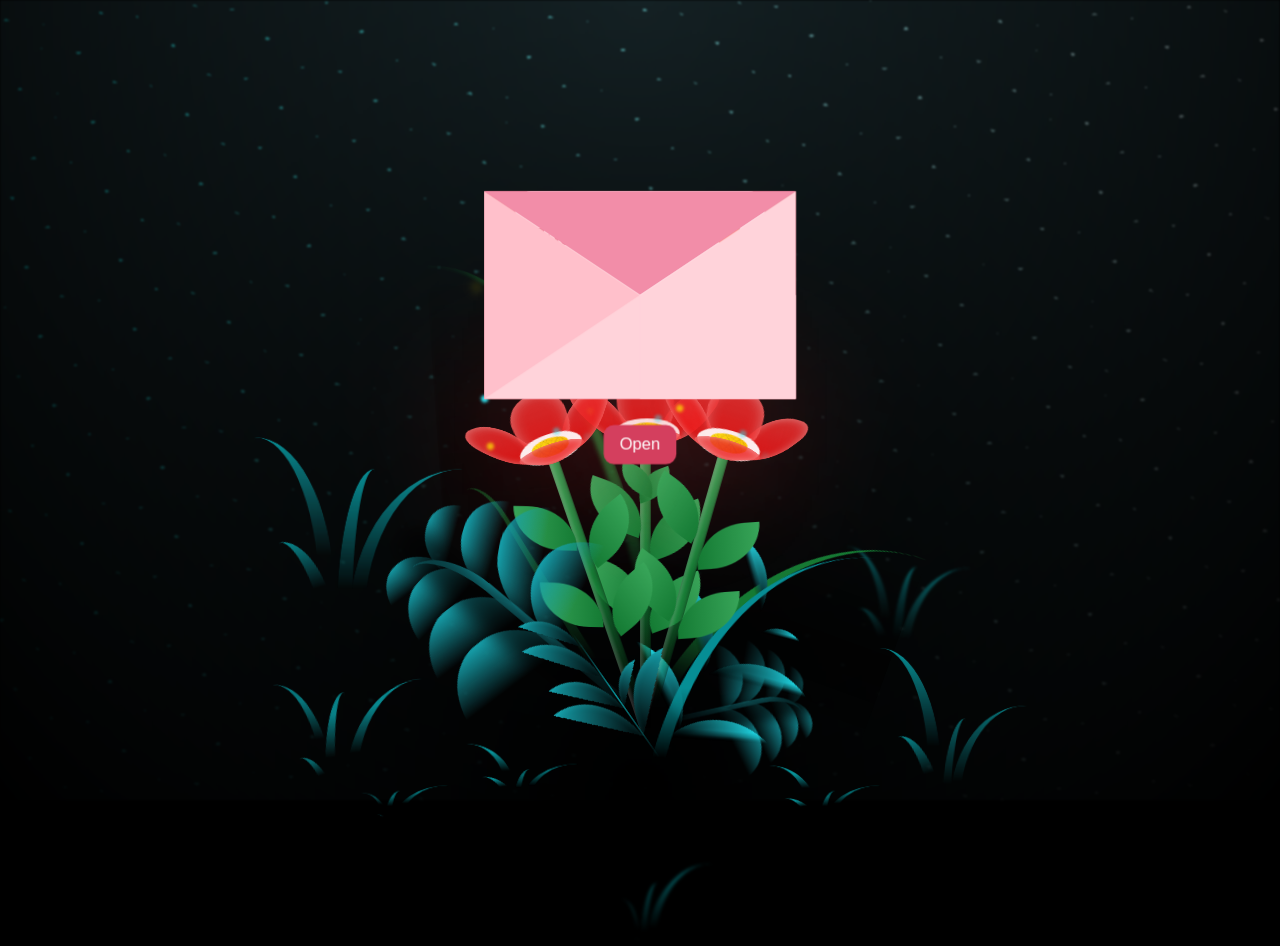
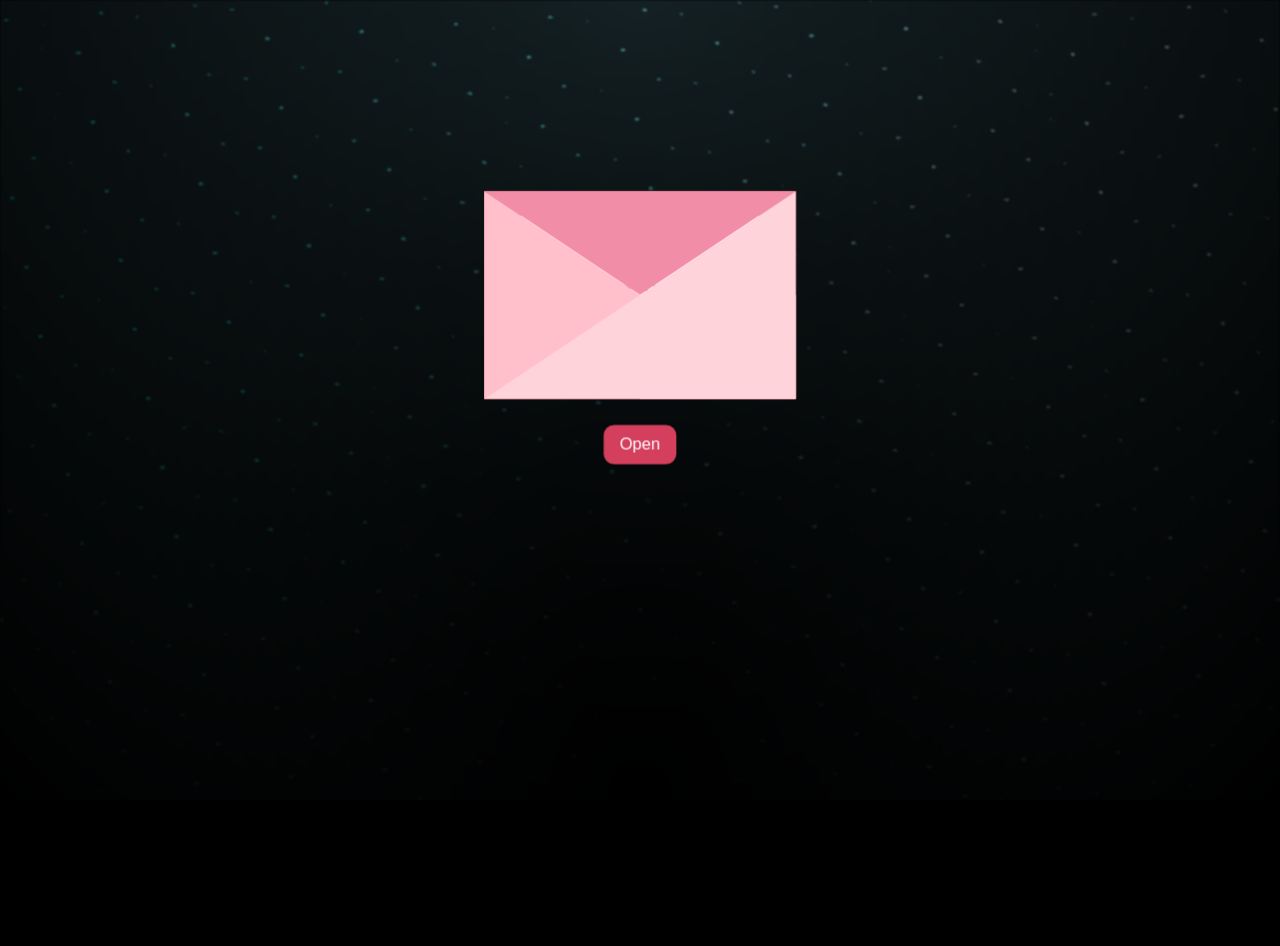
Before and after one commit to laxusdgreat/heartss.github.io, a plain HTML site: page card.html in a window 1280 px wide. After the commit the page ends 800 px from the top, so only its background shows below. Drawn offline with Linux system fonts and the light colour scheme.

Commit message:
Add files via upload

```diff
--- a/card.html
+++ b/card.html
@@ -17,6 +17,7 @@
             <div class="envelope"></div>
             <div class="letter">
                 <p>Flowers for you ❤️</p>
+                <p>Thank you for everything ✨</p>
             </div>
         </div>
         <div class="buttons">
--- a/script.js
+++ b/script.js
@@ -1,19 +1,25 @@
-onload = () => {
+window.onload = () => {
   document.body.classList.remove("container");
-  };
 
   const wrapper = document.querySelector(".wrapper");
   const openBtn = document.getElementById("openBtn");
   const closeBtn = document.getElementById("closeBtn");
+  const flowers = document.querySelector(".flowers");
+
+  // Ensure flowers are hidden initially (just in case)
+  flowers.classList.remove("show");
 
   openBtn.addEventListener("click", () => {
     wrapper.classList.add("open");
+    flowers.classList.add("show");
     openBtn.style.display = "none";
     closeBtn.style.display = "inline-block";
   });
 
   closeBtn.addEventListener("click", () => {
     wrapper.classList.remove("open");
+    flowers.classList.remove("show");
     closeBtn.style.display = "none";
     openBtn.style.display = "inline-block";
   });
+};
--- a/style.css
+++ b/style.css
@@ -96,26 +96,31 @@ body {
 
 .letter {
     position: absolute;
-    top: 0;
+    top: 50%; /* Center vertically */
+    left: 50%; /* Center horizontally */
     width: 80%;
     height: 80%;
     background-color: #FFF5F7;
     border-radius: 15px;
     z-index: 2;
     transition: 0.5s;
-    transform: translateY(0);
+    transform: translate(-50%, -50%); /* Adjust for centering */
+    display: flex; /* Use flexbox */
+    flex-direction: column; /* Stack children vertically */
+    justify-content: center; /* Center vertically */
+    align-items: center; /* Center horizontally */
 }
 
 .letter p {
     text-align: center;
-    font-size: 24px;
-    margin-top: 30px;
+    font-size: 12px;
+    margin: 0; /* Remove margin to reduce space */
     color: #D43F5E;
     font-weight: bold;
 }
 
 .buttons {
-    margin-top: 20px;
+    margin-top: 10px; /* Reduced margin to minimize space beneath */
 }
 
 button {
@@ -134,7 +139,6 @@ button:hover {
     background-color: #B52E4C;
 }
 
-
 .open .lid.one {
     transform: rotateX(90deg);
     transition-delay: 0s;
@@ -146,9 +150,10 @@ button:hover {
 }
 
 .open .letter {
-    transform: translateY(-50px);
+    transform: translate(-50%, -65%) translateY(-50px); /* consistent upward shift */
     transition-delay: 0.5s;
 }
+
 
 
 .night {
@@ -1865,3 +1870,16 @@ button:hover {
     -webkit-animation-play-state: paused !important;
     animation-play-state: paused !important;
 }
+
+.flowers {
+    display: none !important;
+    opacity: 0;
+    pointer-events: none;
+    transition: opacity 0.4s ease;
+  }
+
+  .flowers.show {
+    display: block !important;
+    opacity: 1;
+    pointer-events: auto;
+  }
```
Lines whose indentation alone changed are shown as unchanged.
